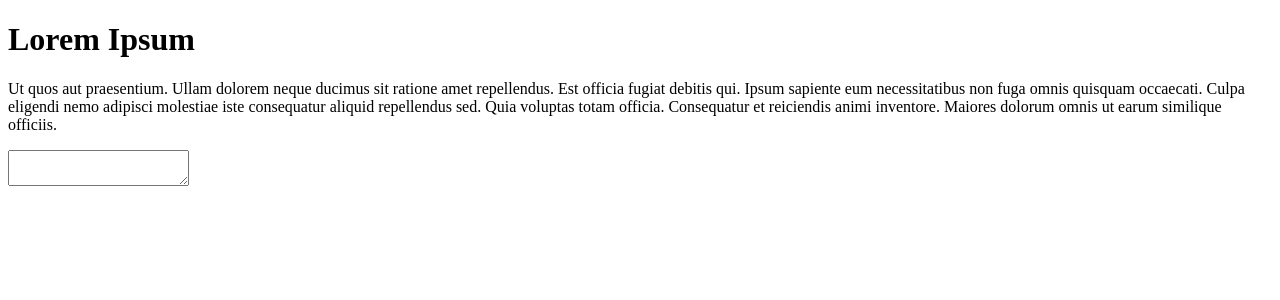
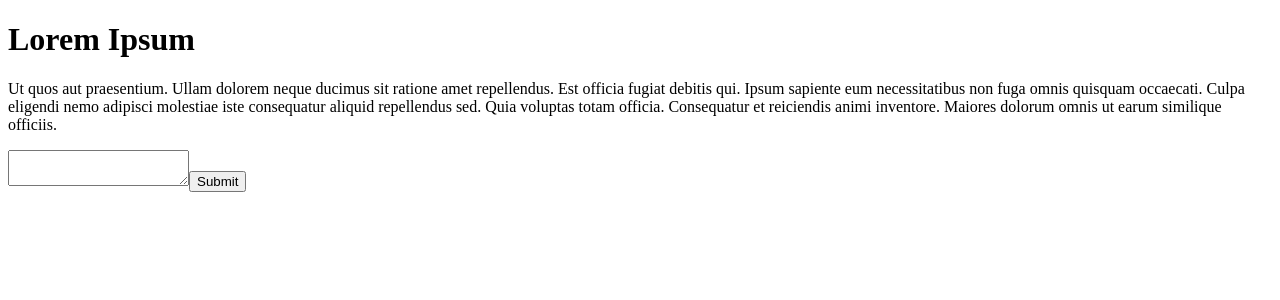
Before and after one commit to connieyeah/sight-and-sound, a React app: page / in a window 1280 px wide. Shown: the top 300 px of the page. Built offline with nearby package versions, Linux system fonts and the light colour scheme; the HTML template or start-up script is replaced by a standard one.

Commit message:
hooked up submit button to server

```diff
--- a/client/src/components/TextInput.jsx
+++ b/client/src/components/TextInput.jsx
@@ -1,10 +1,17 @@
 import React from 'react';
+import PropTypes from 'prop-types';
 
 // TODO: Add word counter
-const TextInput = () => (
-  <form>
-    <textarea />
+const TextInput = ({ handleTextChange, handleSubmit }) => (
+  <form onSubmit={handleSubmit}>
+    <textarea onChange={handleTextChange} />
+    <input type="submit" />
   </form>
 );
 
+TextInput.propTypes = {
+  handleSubmit: PropTypes.func.isRequired,
+  handleTextChange: PropTypes.func.isRequired,
+};
+
 export default TextInput;
--- a/client/src/components/WritingPrompt.jsx
+++ b/client/src/components/WritingPrompt.jsx
@@ -1,6 +1,7 @@
 /* eslint-disable-next-line */
 import faker from 'faker'; // TODO: Remove this when
 import React from 'react';
+import axios from 'axios';
 
 import Topic from './Topic';
 import StoryBlock from './StoryBlock';
@@ -13,16 +14,44 @@ class WritingPrompt extends React.Component {
     this.state = {
       topic: 'Lorem Ipsum',
       content: faker.lorem.paragraphs(2),
+      testState: 'TEST',
     };
+
+    this.handleTextChange = this.handleTextChange.bind(this);
+    this.handleSubmit = this.handleSubmit.bind(this);
+  }
+
+  handleSubmit(e) {
+    e.preventDefault();
+    const { testState } = this.state;
+    const payload = {
+      content: testState,
+    };
+    axios.post('/create', payload)
+      .then(console.log)
+      .catch(console.log);
+  }
+
+  handleTextChange(e) {
+    // This needs to post, and then grab the content
+    e.preventDefault();
+    this.setState({
+      testState: e.target.value,
+    });
   }
 
   render() {
-    const { topic, content } = this.state;
+    const { topic, content, testState } = this.state;
+    const handleTextChangeProps = {
+      handleTextChange: this.handleTextChange,
+      handleSubmit: this.handleSubmit,
+    };
+
     return (
       <div>
         <Topic topic={topic} />
         <StoryBlock content={content} />
-        <TextInput />
+        <TextInput {...handleTextChangeProps} />
       </div>
     );
   }
--- a/package.json
+++ b/package.json
@@ -34,6 +34,8 @@
     "webpack-cli": "^3.2.1"
   },
   "dependencies": {
+    "axios": "^0.18.0",
+    "body-parser": "^1.18.3",
     "express": "^4.16.4",
     "morgan": "^1.9.1",
     "prop-types": "^15.6.2",
```
Also changed, not shown: 2 other files (tests, documents, lock files or other folders).
